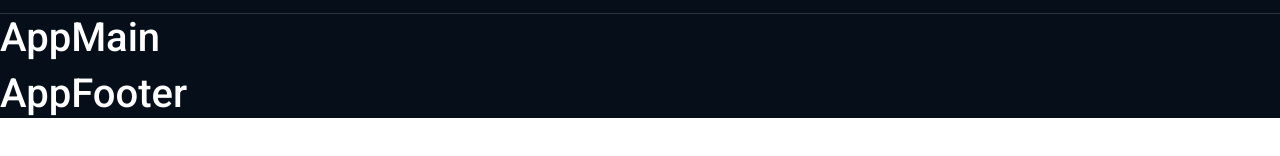
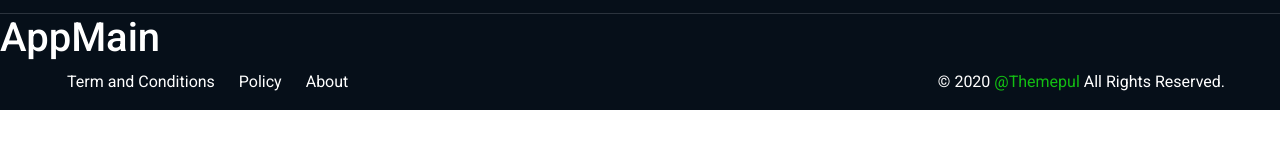
Before and after one commit to EmanuelaPau/proj-html-vuejs, a Vue app: page / in a window 1280 px wide. Shown: the part 228-384 px from the top of the page. Built offline with nearby package versions, Linux system fonts and the light colour scheme.

Commit message:
Add footer

```diff
--- a/src/components/AppFooter.vue
+++ b/src/components/AppFooter.vue
@@ -1,6 +1,31 @@
 <template>
-    <div>
-        <h1>AppFooter</h1>
+    <div class="container-fluid">
+        <div class="row my_container">
+            <div class="col-6">
+                <ul class="d-flex flex-wrap list-unstyled">
+                    <a class="text-reset text-decoration-none" href="">
+                        <li class="me-4">Term and Conditions</li>
+                    </a>
+                    <a class="text-reset text-decoration-none" href="">
+                        <li class="me-4">Policy</li>
+                    </a>
+                    <a class="text-reset text-decoration-none" href="">
+                        <li class="me-4">About</li>
+                    </a>
+                </ul>
+            </div>
+            <div class="col-6 d-flex flex-wrap justify-content-end px-0">
+                <span class="me-1">
+                    © 2020
+                </span>
+                <span class="txtColorPrimary me-1">
+                    @Themepul
+                </span>
+                <span>
+                    All Rights Reserved.
+                </span>
+            </div>
+        </div>
     </div>
 </template>
 
@@ -13,13 +38,10 @@ export default {
     },
     data() {
         return {
-
             // links: [
             //	'gino',
             //	'ciao',
             //	]
-
-
         }
     },
     methods() {
@@ -27,6 +49,7 @@ export default {
 }
 </script>
 <style scoped lang="scss">
+@use '../styles/general.scss';
 @use '../styles/partials/_variables.scss';
 @use '../styles/partials/_mixins.scss';
 </style>
```
